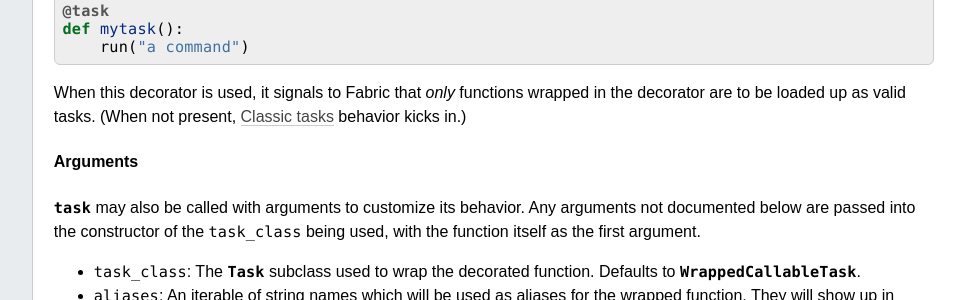
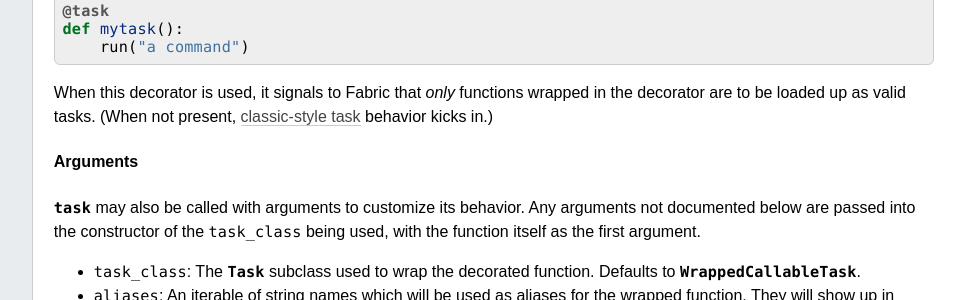
Before and after one commit to fabric/fabric, a Sphinx documentation site: the page built from docs/usage/tasks.rst, in a window 1280 px wide and 900 px high, scrolled down 1018 px. Shown: the part 152-452 px from the top of the window, without its empty margins (224-1189 px from the left). Built offline with Sphinx 7.4.7, drawn with Linux system fonts in a browser that asks for light colours; pages that are not in the unit, such as notebooks, are missing from menus.

Commit message:
Clarify link text

```diff
--- a/docs/usage/tasks.rst
+++ b/docs/usage/tasks.rst
@@ -72,7 +72,7 @@
         run("a command")
 
 
-When this decorator is used, it signals to Fabric that *only* functions wrapped in the decorator are to be loaded up as valid tasks. (When not present, :ref:`classic-tasks` behavior kicks in.)
+When this decorator is used, it signals to Fabric that *only* functions wrapped in the decorator are to be loaded up as valid tasks. (When not present, :ref:`classic-style task <classic-tasks>` behavior kicks in.)
 
 Arguments
 ~~~~~~~~~
```
